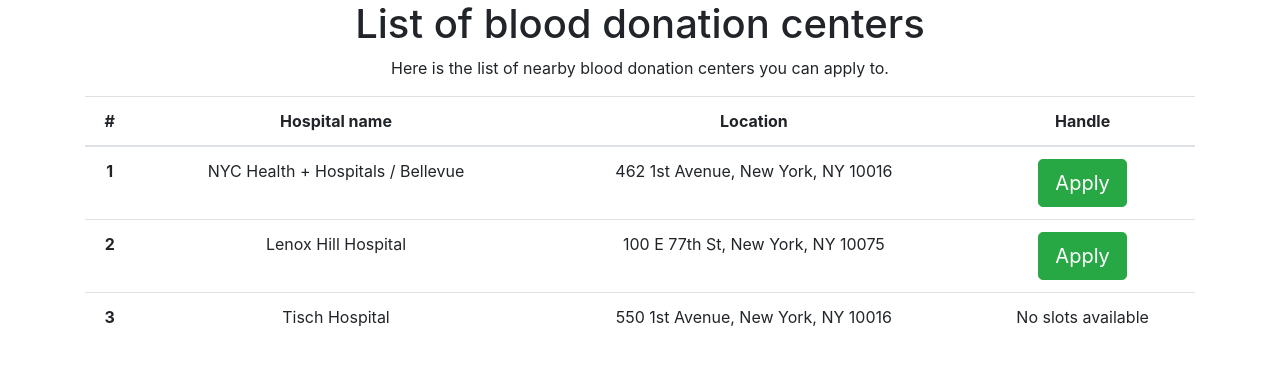
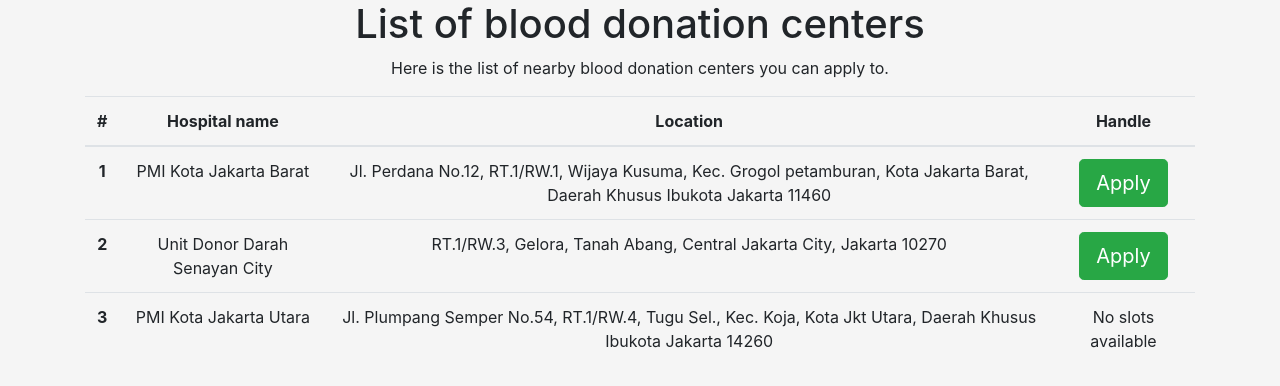
Before and after one commit to mephi1984/covidnector, a React (Create React App) app: page /hospitals in a window 1280 px wide. Shown: the top 386 px of the page. Built offline with nearby package versions, Linux system fonts and the light colour scheme.

Commit message:
Minor fixing

```diff
--- a/src/App.css
+++ b/src/App.css
@@ -1,5 +1,6 @@
 .App {
   text-align: center;
+  background-color: #F5F5F5;
 }
 
 .App-logo {
@@ -16,6 +17,9 @@
   justify-content: center;
   font-size: calc(10px + 2vmin);
   color: black;
+  margin-left:16px;
+  margin-right:16px;
+
 }
 
 .App-link {
--- a/src/Hospitals.js
+++ b/src/Hospitals.js
@@ -37,20 +37,20 @@ class Hospitals extends Component {
 			  <tbody>
 				<tr>
 				  <th scope="row">1</th>
-				  <td>NYC Health + Hospitals / Bellevue</td>
-				  <td>462 1st Avenue, New York, NY 10016</td>
+				  <td>PMI Kota Jakarta Barat</td>
+				  <td>Jl. Perdana No.12, RT.1/RW.1, Wijaya Kusuma, Kec. Grogol petamburan, Kota Jakarta Barat, Daerah Khusus Ibukota Jakarta 11460</td>
 				  <td><button type="button" className="btn btn-success btn-lg">Apply</button></td>
 				</tr>
 				<tr>
 				  <th scope="row">2</th>
-				  <td>Lenox Hill Hospital</td>
-				  <td>100 E 77th St, New York, NY 10075</td>
+				  <td>Unit Donor Darah Senayan City</td>
+				  <td>RT.1/RW.3, Gelora, Tanah Abang, Central Jakarta City, Jakarta 10270</td>
 				  <td><button type="button" className="btn btn-success btn-lg">Apply</button></td>
 				</tr>
 				<tr>
 				  <th scope="row">3</th>
-				  <td>Tisch Hospital</td>
-				  <td>550 1st Avenue, New York, NY 10016</td>
+				  <td>PMI Kota Jakarta Utara</td>
+				  <td>Jl. Plumpang Semper No.54, RT.1/RW.4, Tugu Sel., Kec. Koja, Kota Jkt Utara, Daerah Khusus Ibukota Jakarta 14260</td>
 				  <td>No slots available</td>
 				</tr>
 			  </tbody>
--- a/src/index.css
+++ b/src/index.css
@@ -5,5 +5,5 @@ body {
     sans-serif;
   -webkit-font-smoothing: antialiased;
   -moz-osx-font-smoothing: grayscale;
-
+background-color: #F5F5F5;
 }
```
